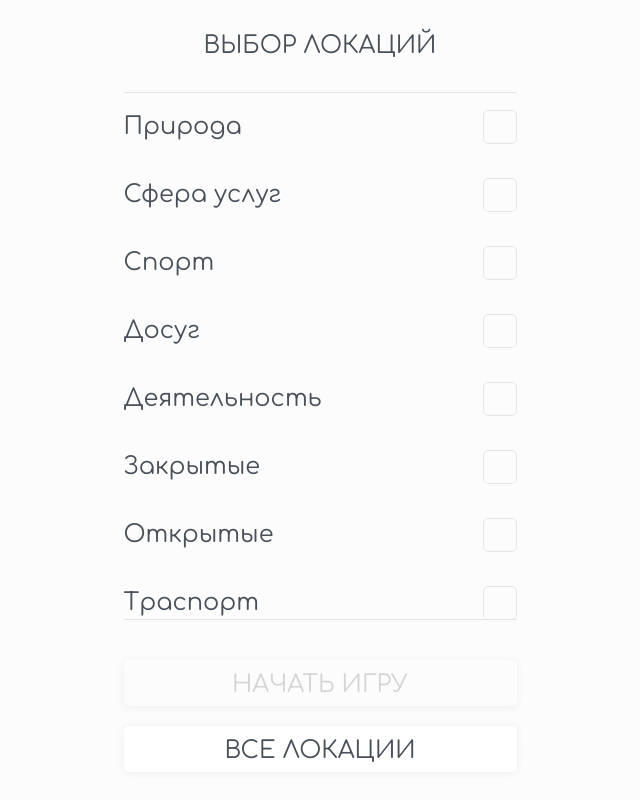
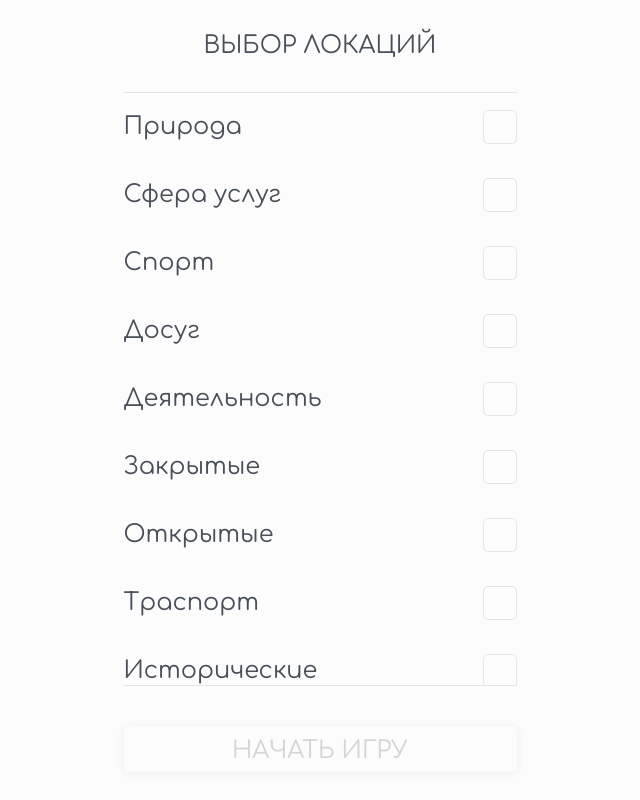
Before and after one commit to TTyKaH/spy, a Nuxt app: page /settings/location-groups-selection in a window 1280 px wide. Shown: the whole page, without its empty margins (320-960 px from the left). Built offline with nearby package versions, Linux system fonts and the light colour scheme.

Commit message:
upd comment localstorage clear

```diff
--- a/pages/settings/index.vue
+++ b/pages/settings/index.vue
@@ -24,7 +24,7 @@ export default {
     const spiesCount = localStorage.getItem('spiesCount')
     const timeCount = localStorage.getItem('timeCount')
     if (playersCount === null || spiesCount === null || timeCount === null) {
-      localStorage.clear()
+      // localStorage.clear()
       localStorage.setItem('playersCount', 3)
       localStorage.setItem('spiesCount', 1)
       localStorage.setItem('timeCount', 10)
--- a/pages/settings/location-groups-selection.vue
+++ b/pages/settings/location-groups-selection.vue
@@ -17,9 +17,9 @@
         <NuxtLink v-if="isCheckedGroups" class="btn w-full block" to="/play/roles-distribution">Начать игру</NuxtLink>
         <span v-else class="btn w-full block" :class="{ 'btn-disabled': !isCheckedGroups }">Начать игру</span>
       </button>
-      <button :disabled="!isCheckedGroups" @click="setRandomLocation()">
+      <!-- <button :disabled="!isCheckedGroups" @click="setRandomLocation()">
         <NuxtLink class="btn w-full block" to="#">Все локации</NuxtLink>
-      </button>
+      </button> -->
     </div>
   </div>
 </template>
```
